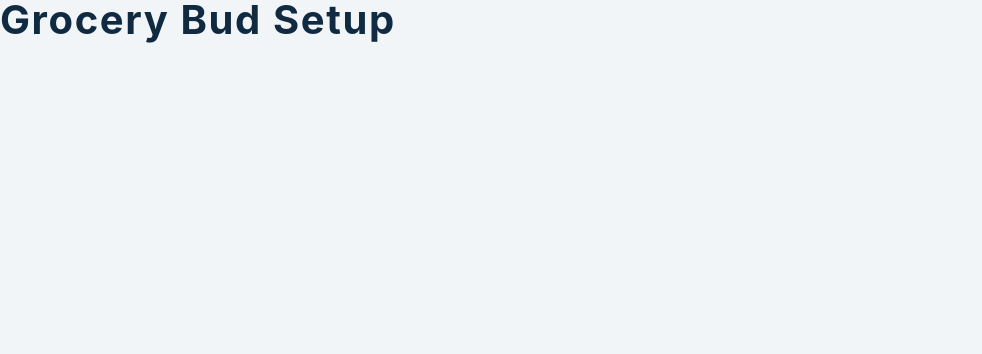
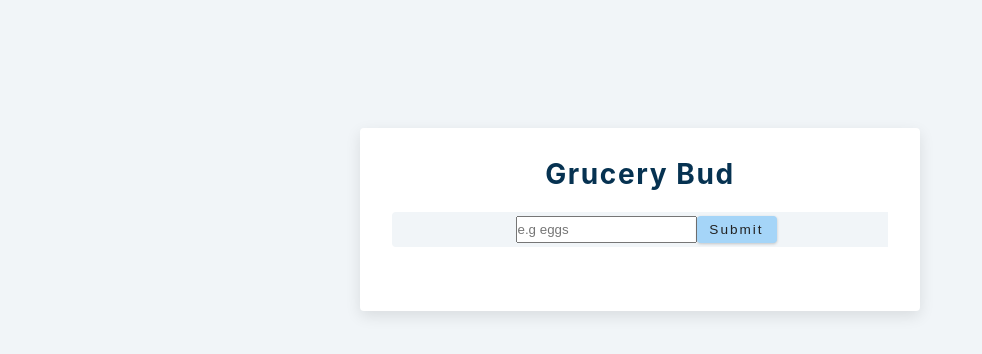
Before and after one commit to EstiTw/grocery-bud, a React (Create React App) app: page / in a window 1280 px wide. Shown: the top 354 px of the page, without its empty margins (0-982 px from the left). Built offline with nearby package versions, Linux system fonts and the light colour scheme.

Commit message:
feat(alert & list) - adding item + rendering alert

```diff
--- a/src/Alert.js
+++ b/src/Alert.js
@@ -1,7 +1,11 @@
-import React, { useEffect } from 'react'
+import React, { useEffect } from "react";
 
-const Alert = () => {
-  return <h2>alert component</h2>
-}
+const Alert = ({ alertType }) => {
+  const classes =
+    "alert " + (alertType === "success" ? "alert-success" : "alert-danger");
+  const alertText =
+    alertType === "success" ? "item added to the list" : "empty list";
+  return <p className={classes}>{alertText}</p>;
+};
 
-export default Alert
+export default Alert;
--- a/src/App.js
+++ b/src/App.js
@@ -1,9 +1,43 @@
-import React, { useState, useEffect } from 'react'
-import List from './List'
-import Alert from './Alert'
+import React, { useState, useEffect } from "react";
+import List from "./List";
+import Alert from "./Alert";
 
 function App() {
-  return <h2>grocery bud setup</h2>
+  const [alert, setAlert] = useState("");
+  // const [isAlert, setIsAlert] = useState(false);
+  const [item, setItem] = useState("");
+  const [list, setList] = useState([]);
+
+  const handleSubmit = (e) => {
+    e.preventDefault();
+    console.log(alert);
+    if (item) {
+      setList([item, ...list]);
+      setItem("");
+      setAlert("success");
+    }
+  };
+
+  return (
+    <section className="section-center">
+      {alert && <Alert alertType={alert} />}
+      <form className="grocery-form" onSubmit={handleSubmit}>
+        <h3>grucery bud</h3>
+        <div className="grocery form-control">
+          <input
+            name="item"
+            value={item}
+            placeholder="e.g eggs"
+            onChange={(e) => setItem(e.target.value)}
+            onFocus={() => setAlert("")}
+          />
+          <button className="btn submit-btn">submit</button>
+        </div>
+      </form>
+      <List items={list} />
+      {list.length > 0 && <button className="clear-btn">clear items</button>}
+    </section>
+  );
 }
 
-export default App
+export default App;
--- a/src/List.js
+++ b/src/List.js
@@ -1,7 +1,23 @@
-import React from 'react'
-import { FaEdit, FaTrash } from 'react-icons/fa'
-const List = () => {
-  return <h2>list component</h2>
-}
+import React from "react";
+import { FaEdit, FaTrash } from "react-icons/fa";
+const List = ({ items }) => {
+  return (
+    <section className="grocery-container">
+      {items.map((item, index) => (
+        <section key={index} className="grocery-item">
+          <p className="title">{item}</p>
+          <div>
+            <button className="edit-btn">
+              <FaEdit />
+            </button>
+            <button className="delete-btn">
+              <FaTrash />
+            </button>
+          </div>
+        </section>
+      ))}
+    </section>
+  );
+};
 
-export default List
+export default List;
```
